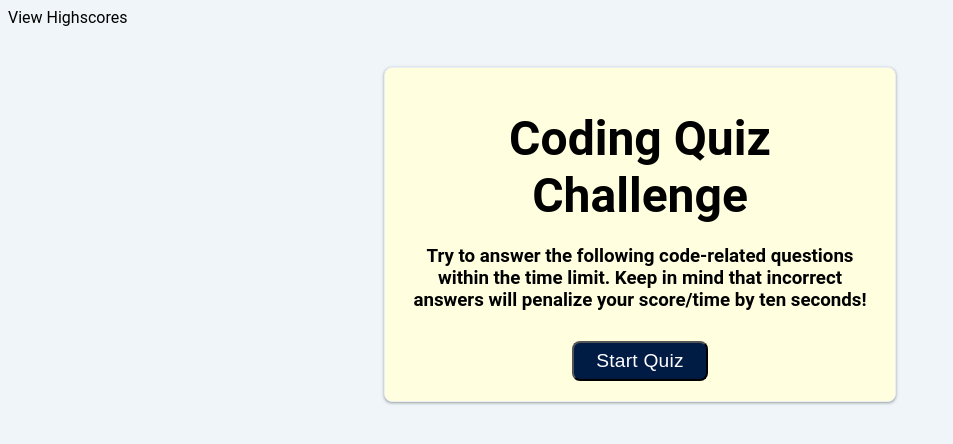
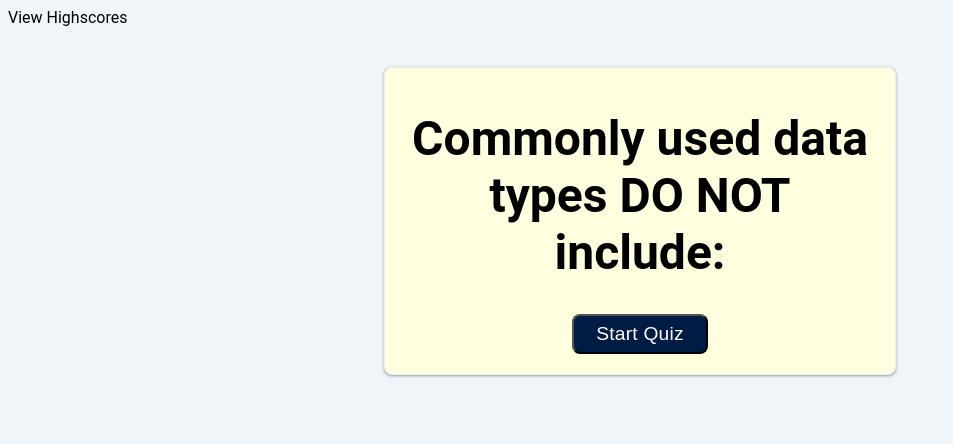
Before and after one commit to Morganegilbert/Code-Quiz, a plain HTML site: page index.html in a window 1280 px wide. Both pictures are taken after a click on the button "Start Quiz". Shown: the whole page, without its empty margins (0-953 px from the left). Drawn offline with Linux system fonts and the light colour scheme.

Commit message:
replaced header with question

```diff
--- a/assets/style.css
+++ b/assets/style.css
@@ -20,12 +20,14 @@ header {
     text-align: left;
     width: 30%;
 }
+
 #countdown {
     text-align: right;
     width: 30%;
     margin: none;
     justify-self: right;
 }
+
 .card {
   display: block;
   background-color:#FFFFE0;;
--- a/index.html
+++ b/index.html
@@ -8,7 +8,7 @@
     <title>Code Quiz</title>
   </head>
   <body>
-    <header class="header-container">
+    <header id="header-container">
         <div id="highscores">
             View Highscores
         </div>
@@ -16,14 +16,14 @@
     </header>
     <div class="card">
         <div class="quiz-box">
-            <div class="quiz-header">
+            <div id="quiz-header">
                 <h2>Coding Quiz Challenge</h2>
-            <div class="quiz-info">
+            <div id="quiz-info">
                 <h3>Try to answer the following code-related questions within the time limit.
                     Keep in mind that incorrect answers will penalize your score/time by ten seconds!</h3>
             </div>
         </div>
-        <button type="button" onclick="quizStart();">
+        <button type="button" id="start-quiz">
             Start Quiz
         </button>
         </div>
--- a/script.js
+++ b/script.js
@@ -1,8 +1,13 @@
 console.log(document);
 
 var containerEl = document.getElementById('header-container');
-document.get
 console.log(containerEl);
+
+var headerEl = document.getElementById('quiz-header');
+console.log('this is my header', headerEl);
+
+// var infoEl = document.getElementById('quiz-info');
+// console.log(infoEl);
 
 var highscoresEl = document.getElementById('highscores');
 console.log(highscoresEl);
@@ -81,16 +86,23 @@ function quizStart() {
         var question = myQuestions[currentIndex];
         console.log(question)
 
+        // replace header with question
+        replaceHeader(question?.question);
 
-    // startEl.click();
-    // if ("click") {
-    //     displayQuestion();
-    //     countdown();
-    //     document.getElementById("#quiz-start").click();
-    //     console.log("help?");
-    //     }
+        // create html list of questions from myQuestions
+
+
+        // replace quiz-info with created html list
+
+        // iterating current index
 }
 
+function replaceHeader(question) {
+    let newHeaderEl = document.createElement('h2')
+    newHeaderEl.textContent = question;
+    headerEl.replaceWith(newHeaderEl);
+
+}
 
 
 function countdown() {
```
